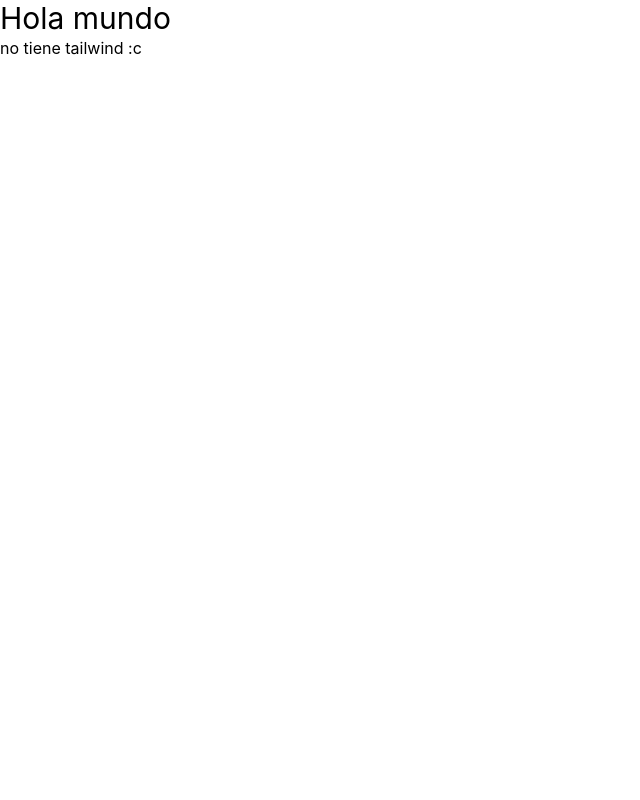
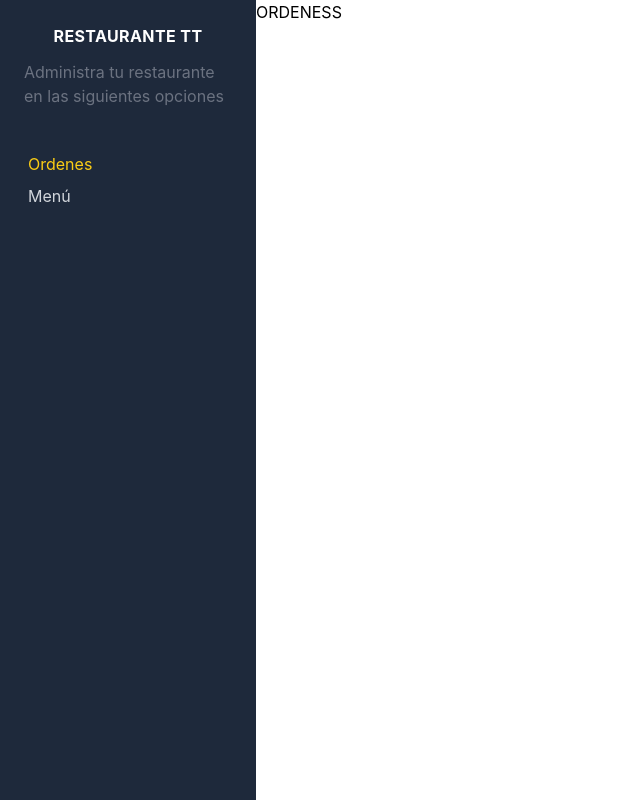
Before and after one commit to DIANARUTGARCIA/React-Restaurante, a React (Create React App) app: page / in a window 1280 px wide. Shown: the whole page, without its empty margins (0-640 px from the left). Built offline with nearby package versions, Linux system fonts and the light colour scheme.

Commit message:
Configuración Router Dom,sidebar y rutas con tailwind

```diff
--- a/package.json
+++ b/package.json
@@ -8,6 +8,8 @@
     "@testing-library/user-event": "^13.5.0",
     "react": "^18.2.0",
     "react-dom": "^18.2.0",
+    "react-router": "^6.11.0",
+    "react-router-dom": "^6.11.0",
     "react-scripts": "5.0.1",
     "web-vitals": "^2.1.4"
   },
--- a/src/App.js
+++ b/src/App.js
@@ -1,12 +1,21 @@
-import React from 'react';
+import { Route, Routes } from 'react-router'
+import Ordenes from './components/paginas/Ordenes'
+import Menu from './components/paginas/Menu'
+import NuevoPlatillo from './components/paginas/NuevoPlatillo'
+import Sidebar from './components/ui/Sidebar'
 
 function App() {
   return (
-    <>
-    <h1 className="text-3xl font-ligth">Hola mundo</h1>
-    <h1>no tiene tailwind :c</h1>
-    </>
-
-  );
+    <div className="md:flex min-h-screen">
+      <Sidebar />
+      <div className="md:w-3/5 xl:h-4/5">
+        <Routes>
+          <Route path="/" element={<Ordenes />} />
+          <Route path="/menu" element={<Menu />} />
+          <Route path="/nuevo-platillo" element={<NuevoPlatillo />} />
+        </Routes>
+      </div>
+    </div>
+  )
 }
- export default App;
+export default App
--- /dev/null
+++ b/src/components/paginas/Menu.jsx
@@ -0,0 +1,11 @@
+import React from 'react'
+
+const Menu = () => {
+  return (
+    <>
+      <h1>Menu</h1>
+    </>
+  )
+}
+
+export default Menu
--- /dev/null
+++ b/src/components/paginas/NuevoPlatillo.jsx
@@ -0,0 +1,10 @@
+
+const NuevoPlatillo = () => {
+  return (
+   <>
+   <h1 className="text-3xl font-light">Platillos</h1>
+   </>
+  )
+}
+
+export default NuevoPlatillo
--- /dev/null
+++ b/src/components/paginas/Ordenes.jsx
@@ -0,0 +1,11 @@
+import React from 'react'
+
+const Ordenes = () => {
+  return (
+    <div>
+      <h1 className='' >ORDENESS</h1>
+    </div>
+  )
+}
+
+export default Ordenes
--- /dev/null
+++ b/src/components/ui/Sidebar.jsx
@@ -0,0 +1,37 @@
+import { NavLink, useLocation } from 'react-router-dom'
+
+const Sidebar = () => {
+  const urlActual = useLocation().pathname
+  return (
+    <div className="md:w-2/5 xl:w-1/5 bg-slate-800">
+      <div className="p-6">
+        <p className="text-white uppercase text-center font-bold tracking-wide ">
+          Restaurante TT
+        </p>
+        <p className="mt-3 text-gray-500">
+          Administra tu restaurante en las siguientes opciones
+        </p>
+        <nav className="mt-10">
+          <NavLink
+            className={`${
+              urlActual === '/' ? 'text-yellow-400' : 'text-gray-300'
+            }  p-1 block hover:bg-yellow-400 hover:text-gray-900 `}
+            end to={'/'}
+          >
+            Ordenes
+          </NavLink>
+          <NavLink
+            className={`${
+              urlActual === '/menu' ? 'text-yellow-400' : 'text-gray-300'
+            } p-1 block hover:bg-yellow-400 hover:text-gray-900 `}
+            end to={'/menu'}
+          >
+            Menú
+          </NavLink>
+        </nav>
+      </div>
+    </div>
+  )
+}
+
+export default Sidebar
--- a/src/index.js
+++ b/src/index.js
@@ -1,16 +1,14 @@
-import React from 'react';
-import ReactDOM from 'react-dom/client';
-import './index.css';
-import App from './App';
+import React from 'react'
+import ReactDOM from 'react-dom/client'
+import './index.css'
+import App from './App'
+import { BrowserRouter as Router } from 'react-router-dom'
 
-
-const root = ReactDOM.createRoot(document.getElementById('root'));
+const root = ReactDOM.createRoot(document.getElementById('root'))
 root.render(
-  <React.StrictMode>
-    <App />
-  </React.StrictMode>
-);
-
-// If you want to start measuring performance in your app, pass a function
-// to log results (for example: reportWebVitals(console.log))
-// or send to an analytics endpoint. Learn more: https://bit.ly/CRA-vitals
+  <Router>
+    <React.StrictMode>
+      <App />
+    </React.StrictMode>
+  </Router>,
+)
```
Also changed, not shown: 2 other files (tests, documents, lock files or other folders).
